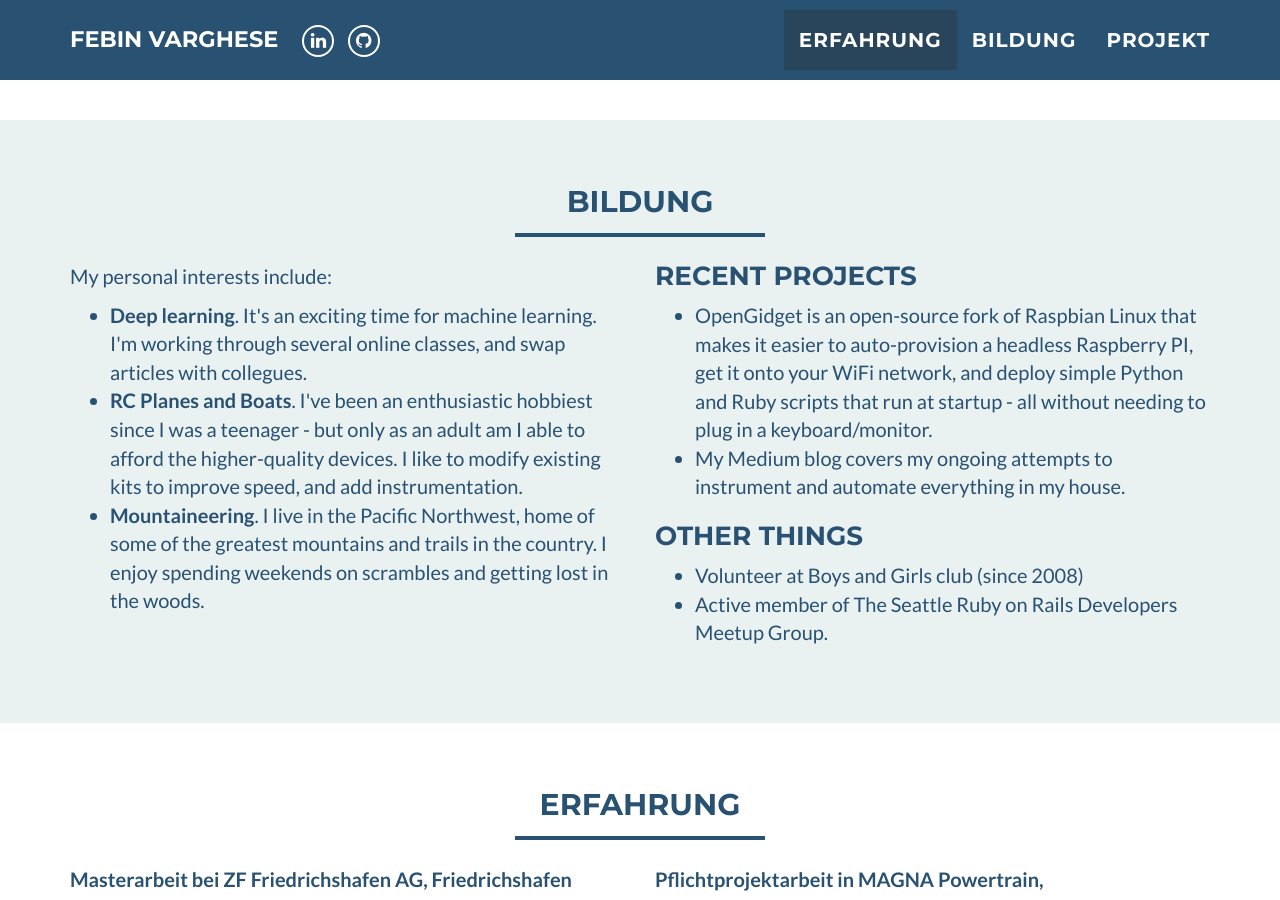
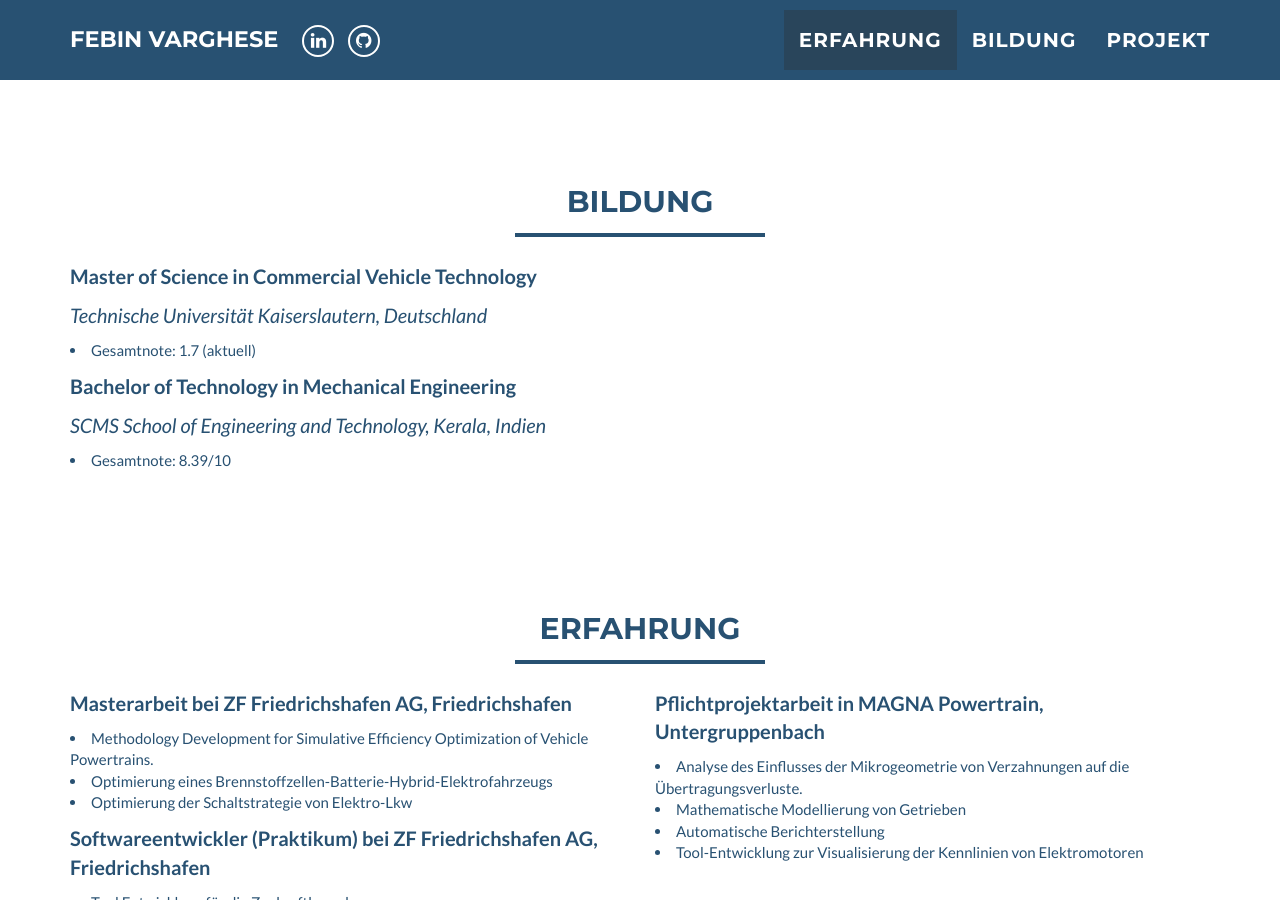
Before and after one commit to febin-varghese/my-profile, a Jekyll site: the page built from index.html, in a window 1280 px wide and 900 px high, scrolled down 1210 px. Built offline with Jekyll 4.4.1, drawn with Linux system fonts in a browser that asks for light colours.

Commit message:
bildung update

```diff
--- a/_includes/interests.html
+++ b/_includes/interests.html
@@ -1,4 +1,4 @@
-<section class="tout" id="bildung">
+<section id="bildung">
   <div class="container">
     <div class="row">
       <div class="col-lg-12 text-center">
@@ -9,42 +9,21 @@
     <div class="row">
 	    <div class="col-sm-6">
     		<p>
-			    My personal interests include:
+            <b>Master of Science in Commercial Vehicle Technology</b>
         </p>
-			<ul>
-			  <li>
-				 <b>Deep learning</b>. It's an exciting time for machine learning. I'm working through several online classes, and swap articles with collegues.
-			  </li>
-			  <li>
-				  <b>RC Planes and Boats</b>. I've been an enthusiastic hobbiest since I was a teenager - but only as an adult am I able to afford the higher-quality
-          devices. I like to modify existing kits to improve speed, and add instrumentation.
-			  </li>
-			  <li>
-				  <b>Mountaineering</b>. I live in the Pacific Northwest, home of some of the greatest mountains and trails in the country. I enjoy spending weekends
-          on scrambles and getting lost in the woods.
-      </li>
-			</ul>
+        <p>
+           <i>Technische Universität Kaiserslautern, Deutschland</i>
+           <li>Gesamtnote: 1.7 (aktuell)</li>
+        </p>
+			<p>
+            <b>Bachelor of Technology in Mechanical Engineering</b>
+        </p>
+        <p>
+           <i>SCMS School of Engineering and Technology, Kerala, Indien</i>
+           <li>Gesamtnote: 8.39/10</li>
+        </p>
+
       </div>
-    <div class="col-sm-6">
-      <h3 style="margin-top:0">Recent Projects</h3>
-		  <ul>
-  			<li>
-          OpenGidget is an open-source fork of Raspbian Linux that makes it easier to auto-provision a headless Raspberry PI,
-          get it onto your WiFi network, and deploy simple Python and Ruby scripts that run at startup - all without needing to plug in a keyboard/monitor.
-    		</li>
-  			<li>
-          My Medium blog covers my ongoing attempts to instrument and automate everything in my house.
-  			</li>
-  		    </ul>
-  		    <h3>Other Things</h3>
-  		    <ul>
-  			<li>
-           Volunteer at Boys and Girls club (since 2008)
-  			</li>
-  			<li>
-  			  Active member of The Seattle Ruby on Rails Developers Meetup Group.
-  			</li>
-		   </ul>
 	    </div>
     </div>
   </div>
```
Lines whose indentation alone changed are shown as unchanged.
